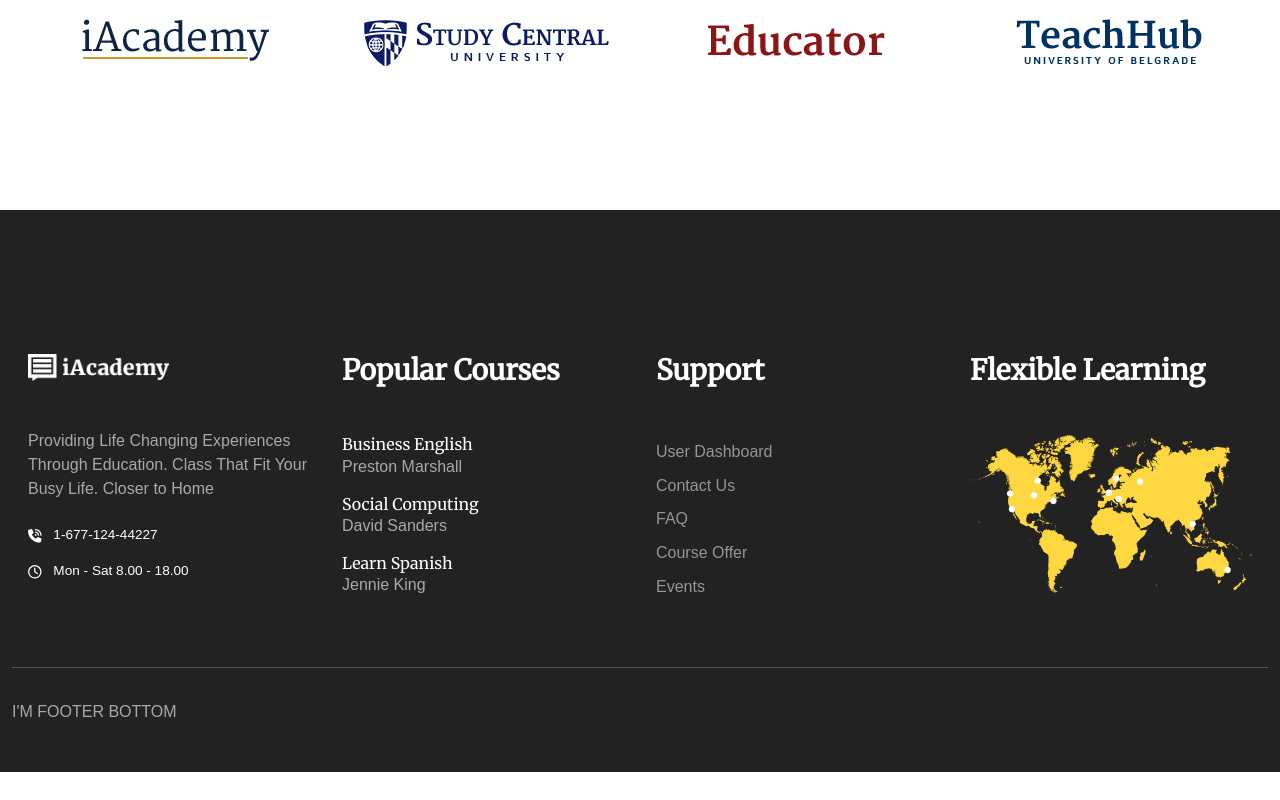
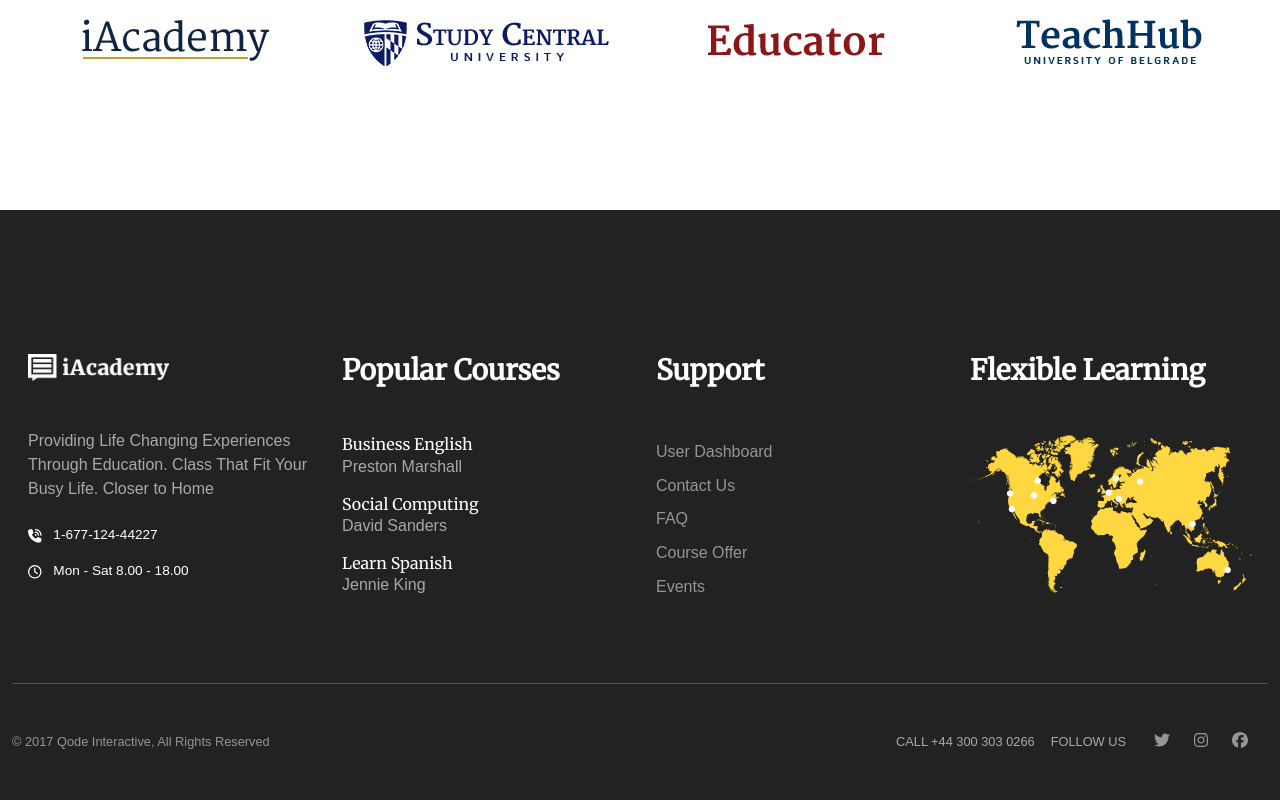
Before and after one commit to carloeusebi/proj-html-vuejs, a Vue app: page / in a window 1280 px wide. Shown: the part 6894-7694 px from the top of the page. Before the commit the page ends 7666 px from the top, so only its background shows below. Built offline with nearby package versions, Linux system fonts and the light colour scheme.

Commit message:
Completed footer bottom

```diff
--- a/src/components/AppFooter.vue
+++ b/src/components/AppFooter.vue
@@ -28,6 +28,6 @@ footer {
 .footer-divider {
 	height: 1px;
 	background-color: #555;
-	margin: 2rem 0;
+	margin: 3rem 0;
 }
 </style>
--- a/src/components/footer/FooterBottom.vue
+++ b/src/components/footer/FooterBottom.vue
@@ -2,6 +2,60 @@
 export default {};
 </script>
 
-<template>I'M FOOTER BOTTOM</template>
+<template>
+	<div class="d-flex justify-content-between">
+		<div class="credits">
+			<a
+				href="https://qodeinteractive.com/?_gl=1*ue7h9v*_gcl_au*MTgxMzQ1NzgzMC4xNjg4OTgwOTc5&_ga=2.254523592.1579392402.1688980980-362677612.1688980980"
+				target="_blank"
+				>&copy; 2017 Qode Interactive, All Rights Reserved</a
+			>
+		</div>
+		<div class="right-column">
+			<span> CALL +44 300 303 0266 </span>
+			<span> FOLLOW US </span>
+			<div class="social-icons">
+				<a href="https://twitter.com/QodeInteractive?_ga=2.254523592.1579392402.1688980980-362677612.1688980980">
+					<font-awesome-icon :icon="['fab', 'twitter']" />
+				</a>
+				<a href="https://www.instagram.com/qodeinteractive/?_ga=2.254523592.1579392402.1688980980-362677612.1688980980">
+					<font-awesome-icon :icon="['fab', 'instagram']"
+				/></a>
+				<a href="https://www.facebook.com/QodeInteractive/?_ga=2.11581556.1579392402.1688980980-362677612.1688980980">
+					<font-awesome-icon :icon="['fab', 'facebook']"
+				/></a>
+			</div>
+		</div>
+	</div>
+</template>
 
-<style scoped></style>
+<style lang="scss" scoped>
+@use '@/assets/sass/colors' as *;
+* {
+	font-size: 0.8rem;
+}
+
+a {
+	color: $text-dark-gray;
+}
+
+.social-icons {
+	svg {
+		font-size: 1rem;
+		margin: 0 0.75rem;
+	}
+
+	a {
+		transition: color 200ms;
+
+		&:hover {
+			color: $background-blue;
+		}
+	}
+}
+
+.right-column > * {
+	display: inline-block;
+	margin: 0 0.5rem;
+}
+</style>
--- a/src/main.js
+++ b/src/main.js
@@ -17,6 +17,7 @@ import {
 	faXmark,
 	faPhoneVolume,
 } from '@fortawesome/free-solid-svg-icons';
+import { faTwitter, faFacebook, faInstagram } from '@fortawesome/free-brands-svg-icons';
 import { faHeart, faClock } from '@fortawesome/free-regular-svg-icons';
 
 library.add(
@@ -31,7 +32,10 @@ library.add(
 	faXmark,
 	faPhoneVolume,
 	faClock,
-	faHeart
+	faHeart,
+	faTwitter,
+	faFacebook,
+	faInstagram
 );
 
 createApp(App).component('font-awesome-icon', FontAwesomeIcon).mount('#app');
```
